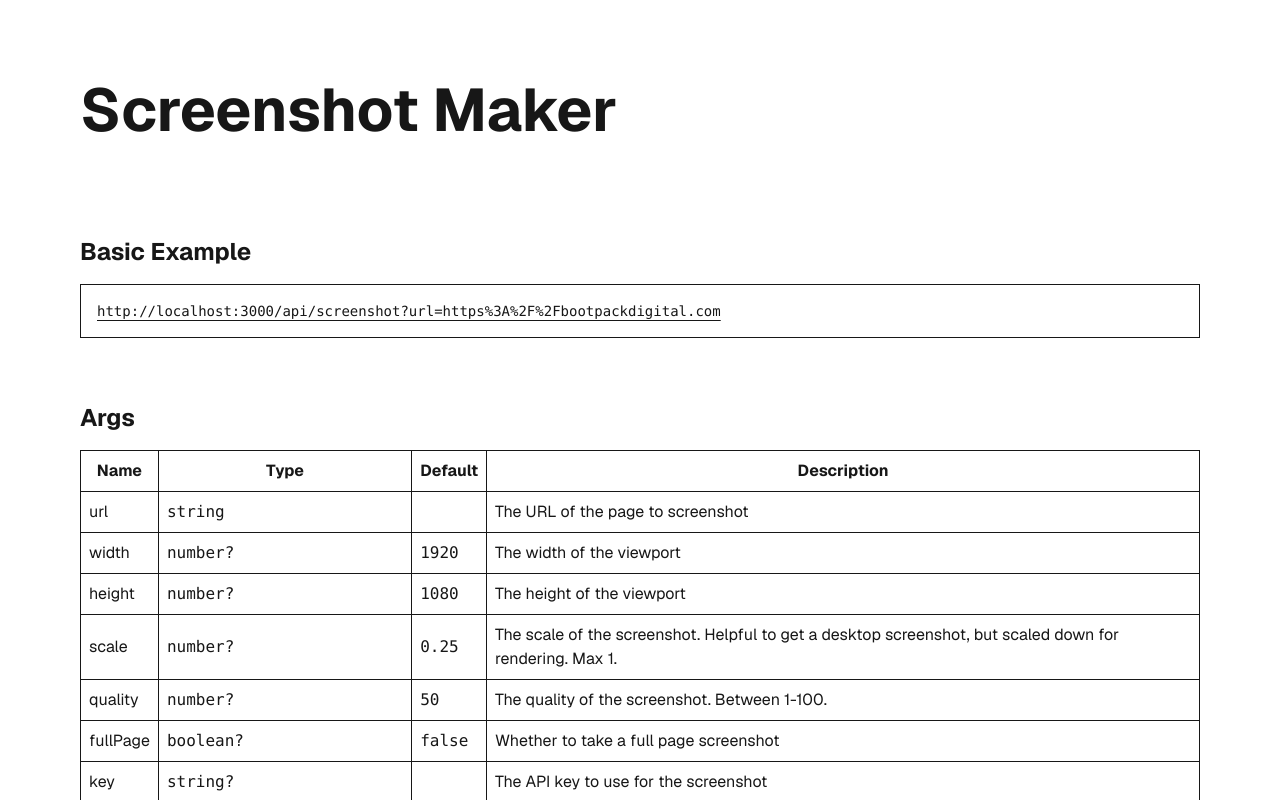
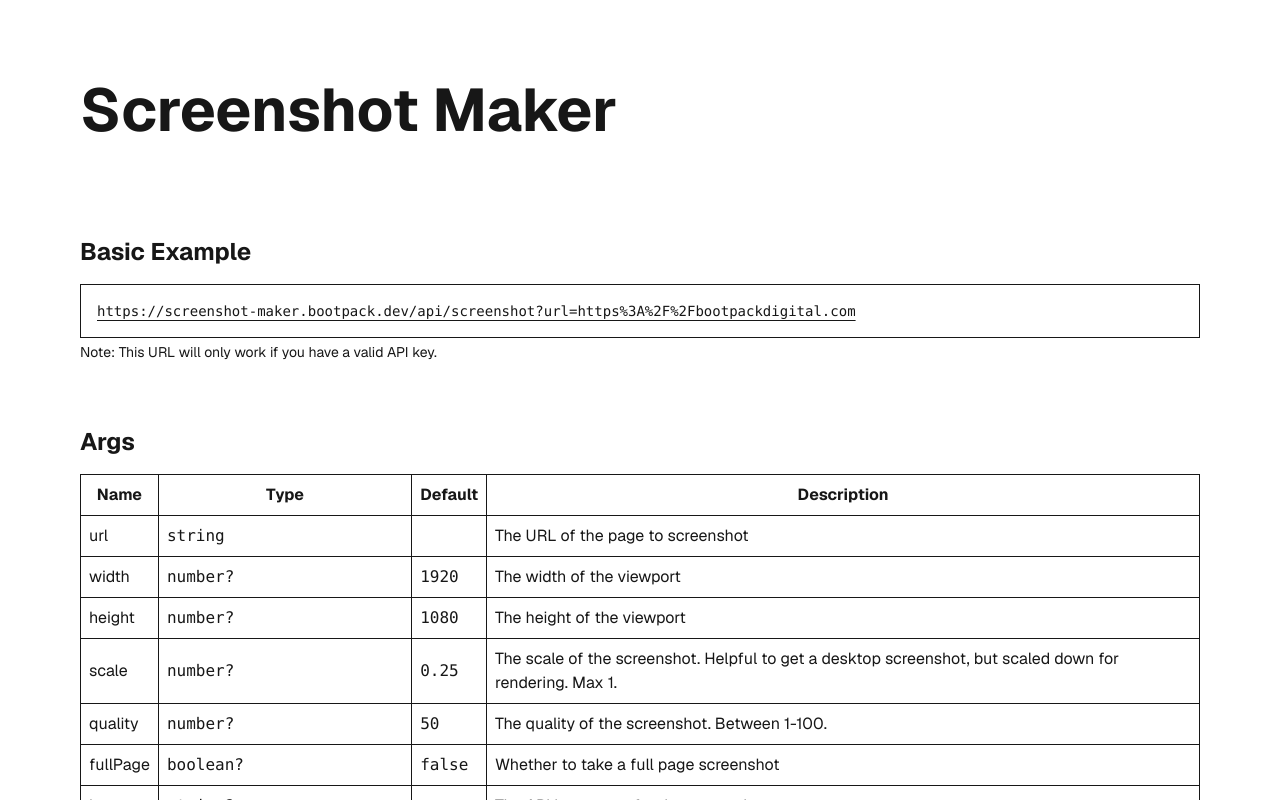
Before and after one commit to michaelbonner/screenshot-maker, a Next.js app: page / in a window 1280 px wide. Shown: the top 800 px of the page. Built offline with nearby package versions, Linux system fonts and the light colour scheme.

Commit message:
Add note

```diff
--- a/src/app/page.tsx
+++ b/src/app/page.tsx
@@ -55,7 +55,9 @@
 ];
 
 const url = "https://bootpackdigital.com";
-const exampleUrl = new URL("http://localhost:3000/api/screenshot");
+const exampleUrl = new URL(
+  "https://screenshot-maker.bootpack.dev/api/screenshot"
+);
 exampleUrl.searchParams.append("url", url);
 
 export default function Home() {
@@ -76,6 +78,9 @@
                   {exampleUrl.toString()}
                 </Link>
               </code>
+              <p className="text-sm mt-1">
+                Note: This URL will only work if you have a valid API key.
+              </p>
             </div>
           </div>
           <div>
```
